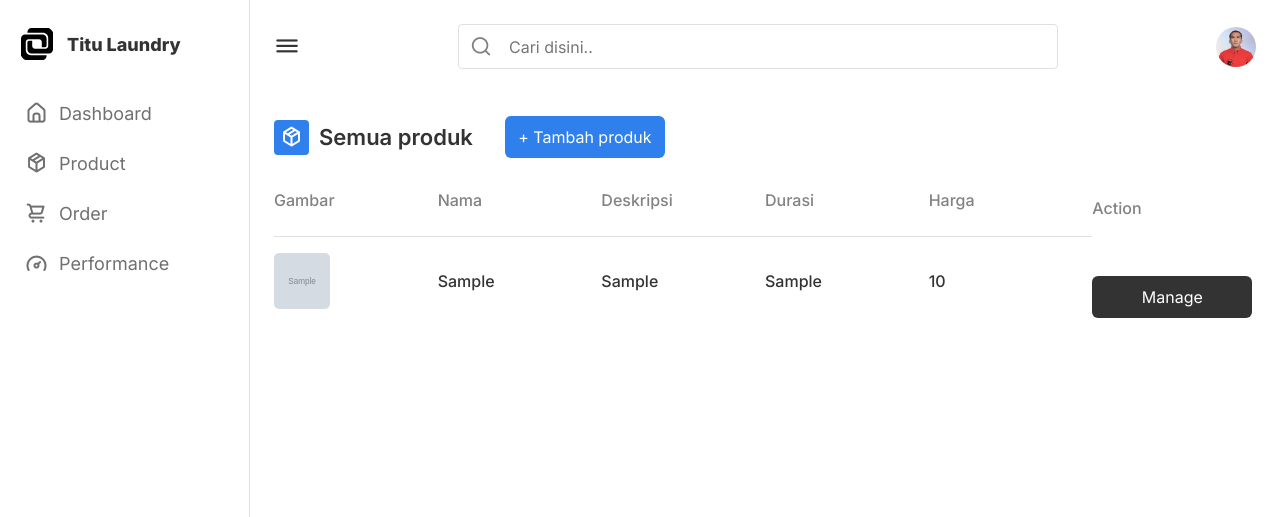
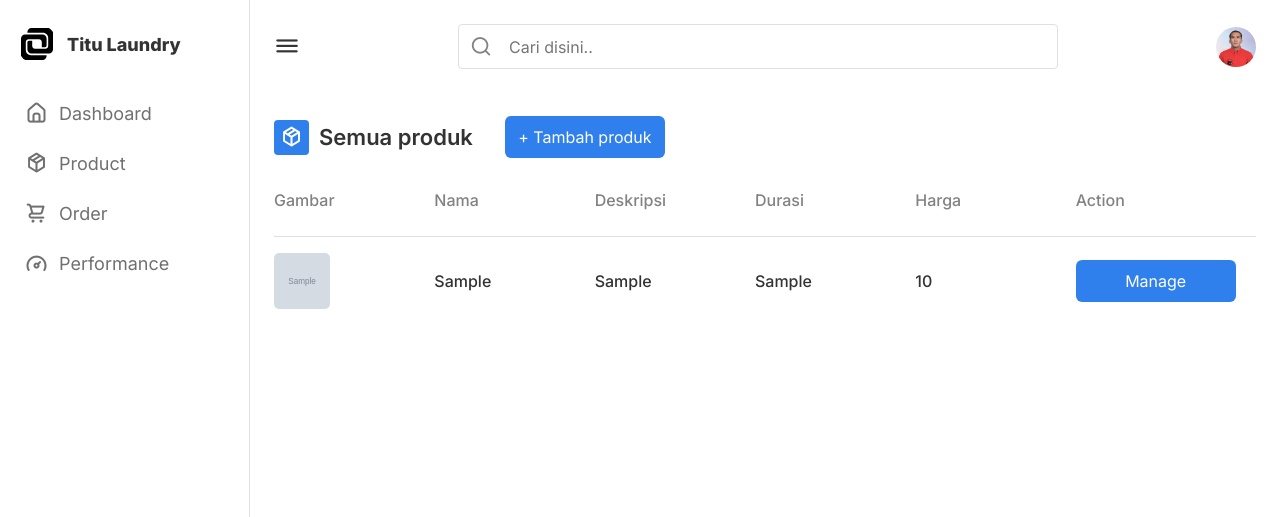
Before and after one commit to fikrilal/Titu-Laundry-Admin-Website, a PHP site: page /product.php in a window 1280 px wide. Shown: the top 517 px of the page. Run offline with PHP 8.4, Linux system fonts and the light colour scheme; tables that the repository leaves empty or names only in its code hold one stand-in row (values such as "Sample post"); grey boxes marked "Sample" are stand-in pictures; some libraries are stand-ins or nearby versions.

Commit message:
fix tampilan button manage product

```diff
--- a/product.php
+++ b/product.php
@@ -203,9 +203,10 @@
 
                         while ($siswa = mysqli_fetch_array($query)) {
                         ?>
-                            <a href="addproduct.php">
+
+                        <span class="data-action"> <a href="addproduct.php">
                                 <button href="addproduct.php" type="button" class="btntambah" data-toggle="modal" data-target="#exampleModal">Manage</button>
-                            </a>
+                            </a> </span>
                         <?php
                         }
                         ?>
--- a/style.css
+++ b/style.css
@@ -615,8 +615,19 @@ nav.close~.dashboard .top {
   overflow: hidden;
 }
 
+.activity-data .data .data-action {
+  display: flex;
+  white-space: nowrap;
+  border-top: 1px solid #E0E0E0;
+  padding-top: 23px;
+  padding-bottom: 23px;
+  padding-right: 24px;
+  overflow: hidden;
+}
+
 .activity-data .data .btntambah {
-  margin-top: 32px;
+  /* margin-top: 24px;
+  margin-bottom: 23px; */
   font-size: 16px;
   font-weight: 400;
   color: #FFFFFF;
@@ -624,9 +635,9 @@ nav.close~.dashboard .top {
   height: 42px;
   outline: none;
   border: none;
-  background: #333333;
+  background: #2F80ED;
   border-radius: 6px;
-  /* border-: 8px solid #E0E0E0; */
+  /* border-top: 8px solid #E0E0E0; */
 }
 
 /* .activity .activity-data .data-gambar img {
```
